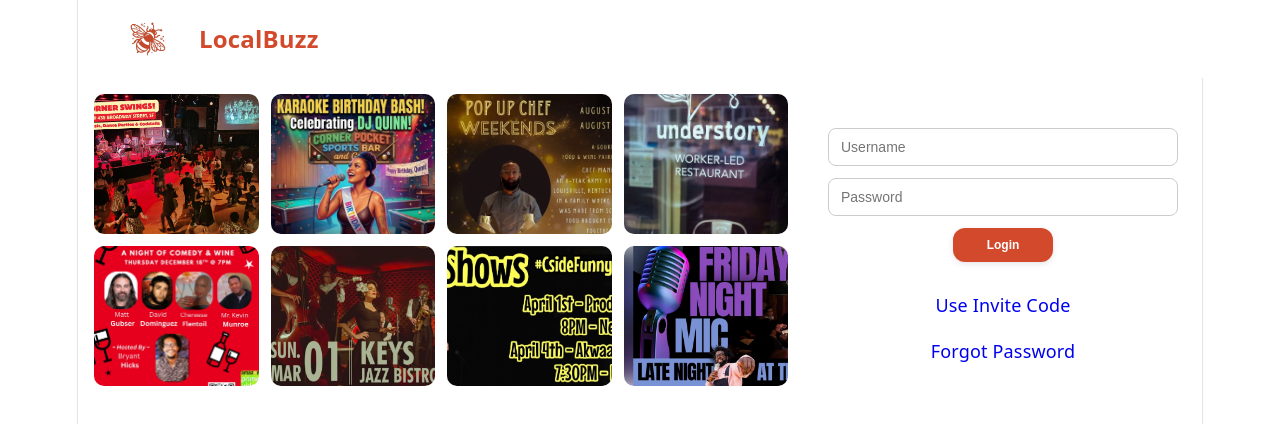
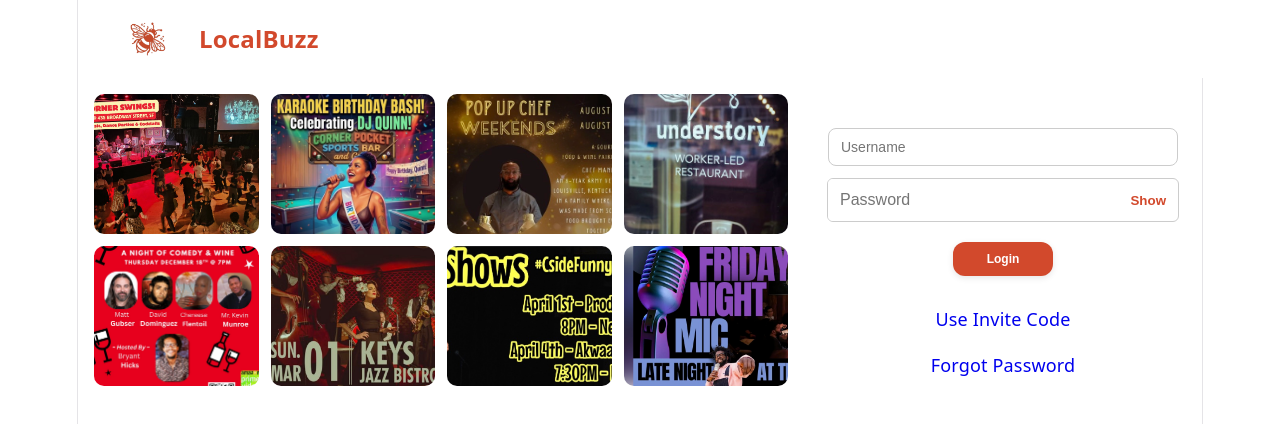
Before and after one commit to kevindirkmunroe/bep-ui, a React (Vite) app: page /login in a window 1280 px wide. Shown: the top 424 px of the page. Built offline with nearby package versions, Linux system fonts and the light colour scheme; no server answers.

Commit message:
Finish change password flow

```diff
--- a/package.json
+++ b/package.json
@@ -13,6 +13,7 @@
     "axios": "^1.14.0",
     "cors": "^2.8.6",
     "express": "^5.2.1",
+    "instatunnel": "^1.1.23",
     "pg": "^8.20.0",
     "react": "^19.2.4",
     "react-dom": "^19.2.4",
--- a/src/components/Banner.tsx
+++ b/src/components/Banner.tsx
@@ -42,8 +42,6 @@ export function Banner() {
         fontSize: "16px",
         fontWeight: 500
     };
-
-    console.log(`user: ${JSON.stringify(user)}`);
 
     return (
         <div style={{
@@ -93,7 +91,7 @@ export function Banner() {
                     {showForm && (
                         <div>
                             <Modal onClose={() => setShowForm(false)}>
-                                <ChangePasswordForm />
+                                <ChangePasswordForm user={user} />
                             </Modal>
                         </div>
                     )}
--- a/src/components/ChangePasswordForm.tsx
+++ b/src/components/ChangePasswordForm.tsx
@@ -1,8 +1,8 @@
 import { useState } from "react";
-import { useUser } from "../UserContext";
+import {UserData} from "../UserContext";
 import axios from "axios";
 
-export default function ChangePasswordForm() {
+export default function ChangePasswordForm({ user }: { user: UserData }) {
     const [password, setPassword] = useState("");
     const [confirmPassword, setConfirmPassword] = useState("");
     const [error, setError] = useState("");
@@ -38,8 +38,6 @@ export default function ChangePasswordForm() {
         setError("");
         setSuccess("");
 
-        const { user } = useUser();
-
         const validationError = validatePassword(password);
 
         if (validationError) {
@@ -53,8 +51,8 @@ export default function ChangePasswordForm() {
         }
 
         try {
-            await axios.post("/users/changePassword", {
-                user: user?.userId, password
+            await axios.post("/users/changepassword", {
+                userId: user?.userId, password
             });
 
             setSuccess("Password updated successfully.");
@@ -80,10 +78,9 @@ export default function ChangePasswordForm() {
 
     return (
         <form onSubmit={handleSubmit} style={formStyle}>
-            <h2>Change Password</h2>
+            <h2>New Password</h2>
 
             <input
-                type="password"
                 placeholder="New password"
                 value={password}
                 onChange={(e) => setPassword(e.target.value)}
@@ -91,7 +88,6 @@ export default function ChangePasswordForm() {
             />
 
             <input
-                type="password"
                 placeholder="Confirm password"
                 value={confirmPassword}
                 onChange={(e) => setConfirmPassword(e.target.value)}
@@ -125,6 +121,7 @@ export default function ChangePasswordForm() {
             )}
 
             <button
+                className="btn btn-primary"
                 type="submit"
                 disabled={!canSubmit}
                 style={buttonStyle}
@@ -156,7 +153,7 @@ const buttonStyle = {
     color: "white",
     border: "none",
     borderRadius: "6px",
-    cursor: "pointer"
+    cursor: "pointer",
 };
 
 const errorStyle = {
--- a/src/components/ForgotPasswordPage.tsx
+++ b/src/components/ForgotPasswordPage.tsx
@@ -12,6 +12,10 @@ export default function ForgotPasswordPage() {
     const [passwordReset, setPasswordReset] = useState(false);
     const [invalidUser, setInvalidUser] = useState(false);
     const navigate = useNavigate();
+
+    const handleCancel = () => {
+        navigate('/login');
+    }
 
     const handleReset = async () => {
         if(!form.userIdentifier){
@@ -50,14 +54,17 @@ export default function ForgotPasswordPage() {
                     <div style={{width: "100%", display: "flex", flexDirection: "column", alignItems: "center"}}>
                         <input
                             className="input"
-                            placeholder="User"
+                            placeholder="username"
                             onChange={(e) => {
                                     setForm({ ...form, userIdentifier: e.target.value });
                                     setInvalidUser(false);
                                 }
                             }
                         />
-                        <button className="btn btn-primary" style={{width: "180px", marginTop: "20px", justifyContent: "center"}} onClick={handleReset}>Request Password Reset</button>
+                        <div style={{display: "flex", flexDirection: "row"}}>
+                            <button className="btn btn-primary" style={{width: "180px", marginTop: "20px", justifyContent: "center"}} onClick={handleReset}>Request Password Reset</button>
+                            <button className="btn btn-primary" style={{width: "180px", marginTop: "20px", justifyContent: "center"}} onClick={handleCancel}>Cancel</button>
+                        </div>
                     </div>
                 </div>
                 { passwordReset && (
--- a/src/components/InvitePage.tsx
+++ b/src/components/InvitePage.tsx
@@ -10,6 +10,10 @@ export default function InvitePage() {
 
     const { setUser } = useUser();
     const navigate = useNavigate();
+
+    const handleCancel = () => {
+        navigate('/login');
+    }
 
     const handleInvite = async () => {
         try {
@@ -53,11 +57,13 @@ export default function InvitePage() {
                             placeholder="Invite Code"
                             onChange={(e) => setForm({ ...form, inviteCode: e.target.value })}
                         />
-                        <button className="btn btn-primary" style={{width: "150px", justifyContent: "center", marginTop: "20px"}} onClick={handleInvite}>Use Invite Code</button>
+                        <div style={{display: "flex", flexDirection: "row"}}>
+                            <button className="btn btn-primary" style={{width: "150px", justifyContent: "center", marginTop: "20px"}} onClick={handleInvite}>Use Invite Code</button>
+                            <button className="btn btn-primary" style={{width: "180px", marginTop: "20px", justifyContent: "center"}} onClick={handleCancel}>Cancel</button>
+                        </div>
                     </div>
                 </div>
             </div>
         </div>
-
     );
 }
--- a/src/components/LoginPage.tsx
+++ b/src/components/LoginPage.tsx
@@ -10,9 +10,40 @@ axios.defaults.withCredentials = true;
 export default function LoginPage() {
     const [form, setForm] = useState({ username: "", password: "" });
     const [attempts, setAttempts] = useState(0);
+    const [password, setPassword] = useState("");
+    const [showPassword, setShowPassword] = useState(false);
 
     const { setUser } = useUser();
     const navigate = useNavigate();
+
+    const passwordInputStyle = {
+        flex: 1,
+        border: "none",
+        outline: "none",
+        padding: "12px",
+        fontSize: "16px"
+    };
+
+    const passwordWrapper = {
+        display: "flex",
+        alignItems: "center",
+        width: "100%",
+        maxWidth: "400px",
+        border: "1px solid #ccc",
+        borderRadius: "6px",
+        backgroundColor: "white",
+        overflow: "hidden"
+    };
+
+    const toggleButtonStyle = {
+        border: "none",
+        background: "white",
+        color: "#D2492C",
+        fontWeight: "bold",
+        cursor: "pointer",
+        padding: "0 12px",
+        whiteSpace: "nowrap" as const
+    };
 
     const handleLogin = async () => {
         try {
@@ -56,13 +87,24 @@ export default function LoginPage() {
                             placeholder="Username"
                             onChange={(e) => setForm({ ...form, username: e.target.value })}
                         />
-                        <input
-                            className="input"
-                            type="password"
-                            placeholder="Password"
-                            onChange={(e) => setForm({ ...form, password: e.target.value })}
-                        />
-                        <button className="btn btn-primary" style={{width: "100px", justifyContent: "center"}} onClick={handleLogin}>Login</button>
+                        <div style={passwordWrapper}>
+                            <input
+                                type={showPassword ? "text" : "password"}
+                                value={password}
+                                onChange={(e) => setPassword(e.target.value)}
+                                placeholder="Password"
+                                style={passwordInputStyle}
+                            />
+
+                            <button
+                                type="button"
+                                onClick={() => setShowPassword(!showPassword)}
+                                style={toggleButtonStyle}
+                            >
+                                {showPassword ? "Hide" : "Show"}
+                            </button>
+                        </div>
+                        <button className="btn btn-primary" style={{width: "100px", justifyContent: "center", marginTop: "20px"}} onClick={handleLogin}>Login</button>
                     </div>
                     <div style={{marginTop: "30px"}}>
                         <a href="/invite">Use Invite Code</a>
```
Also changed, not shown: 1 other file (tests, documents, lock files or other folders).
